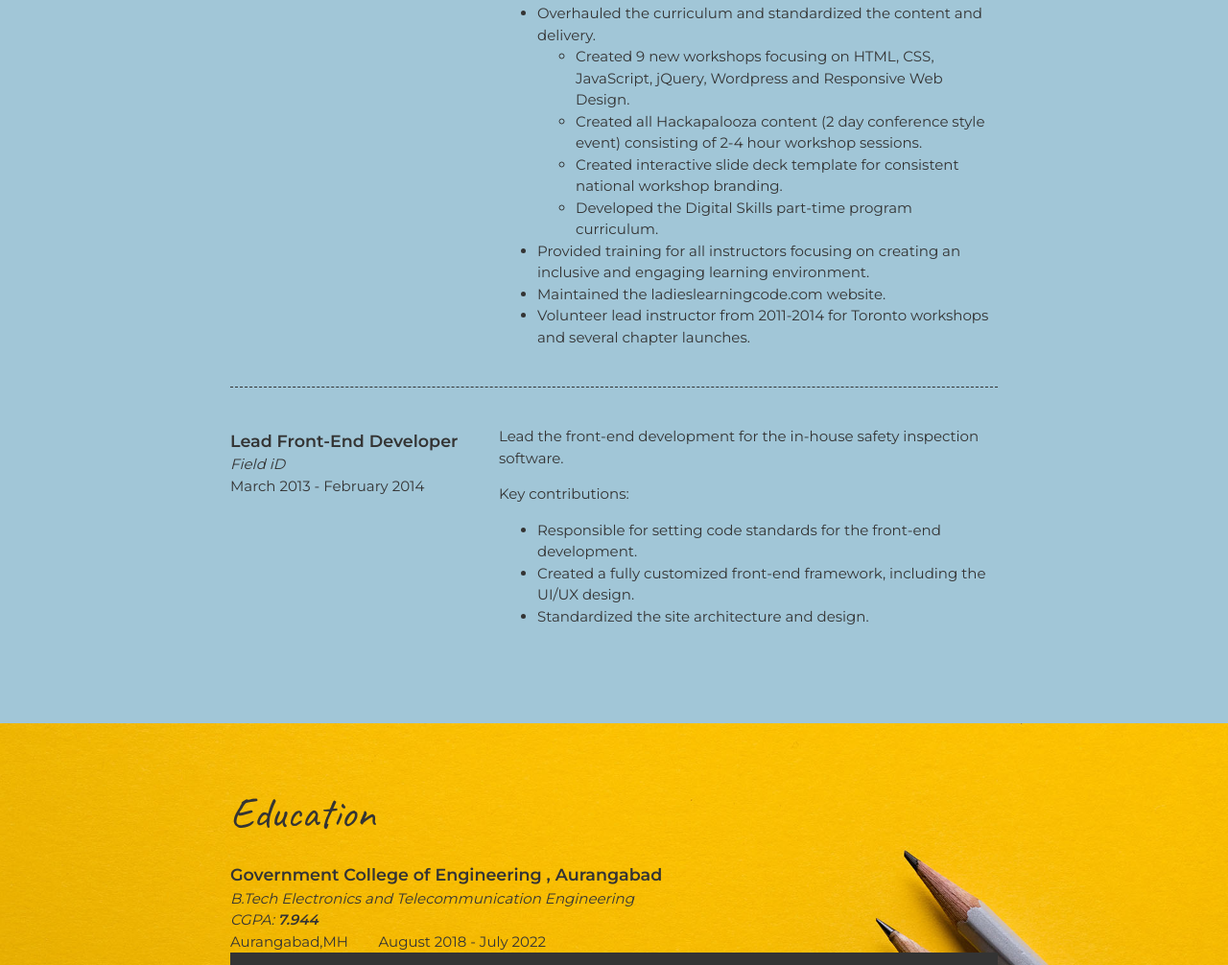
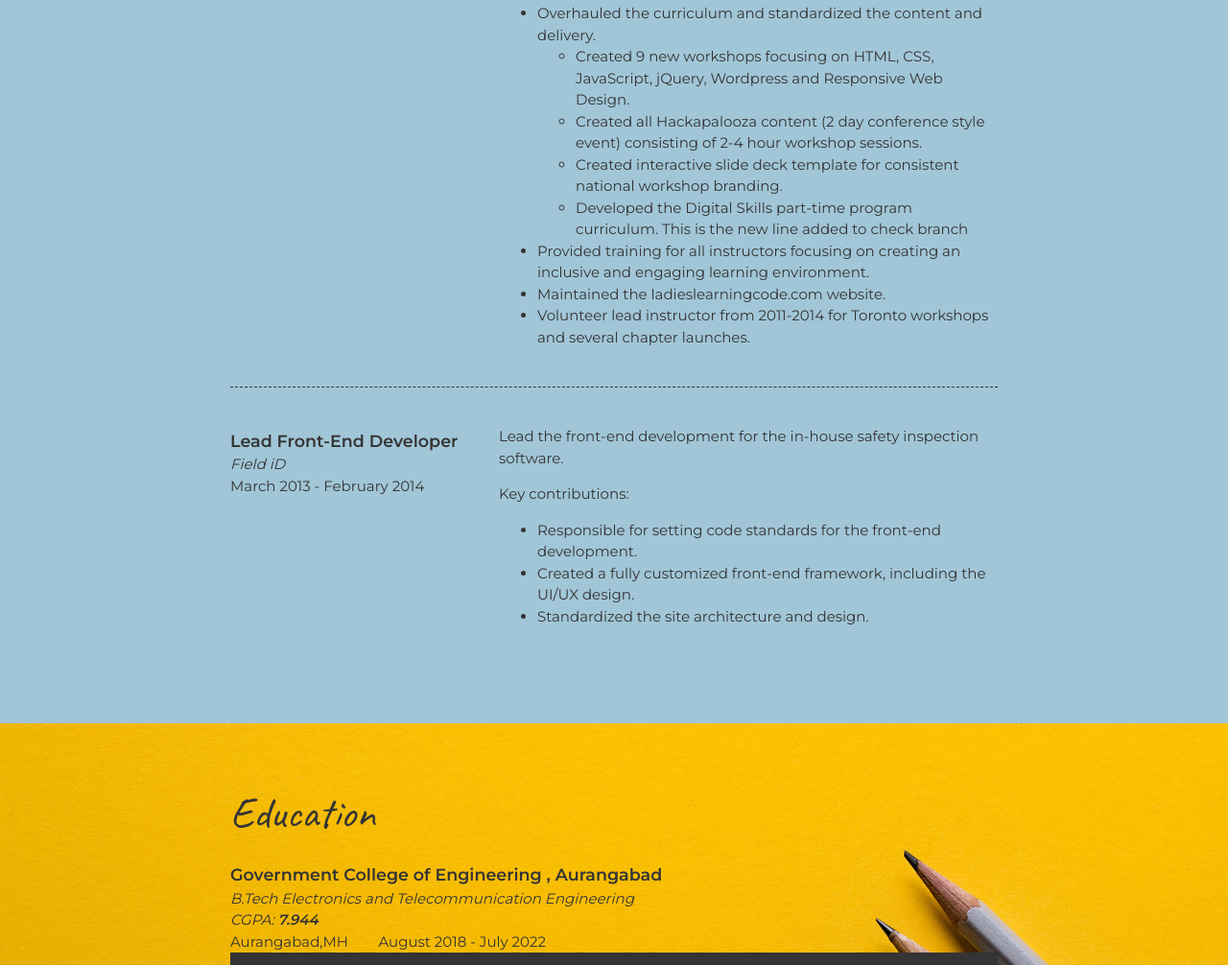
Before and after one commit to Advait-1999/Website, a plain HTML site: page index.html in a window 1280 px wide. Shown: the part 2495-3501 px from the top of the page at 96% size. Drawn offline with Linux system fonts and the light colour scheme.

Commit message:
TEsting if branch can be merged

```diff
--- a/index.html
+++ b/index.html
@@ -96,7 +96,10 @@
                     <li>Created 9 new workshops focusing on HTML, CSS, JavaScript, jQuery, Wordpress and Responsive Web Design.</li>
                     <li>Created all Hackapalooza content (2 day conference style event) consisting of 2-4 hour workshop sessions.</li>
                     <li>Created interactive slide deck template for consistent national workshop branding.</li>
-                    <li>Developed the Digital Skills part-time program curriculum.</li>
+                    <li>Developed the Digital Skills part-time program curriculum.
+
+                      This is the new line added to check branch
+                    </li>
                   </ul>
                 </li>
                 <li>Provided training for all instructors focusing on creating an inclusive and engaging learning environment.</li>
```
